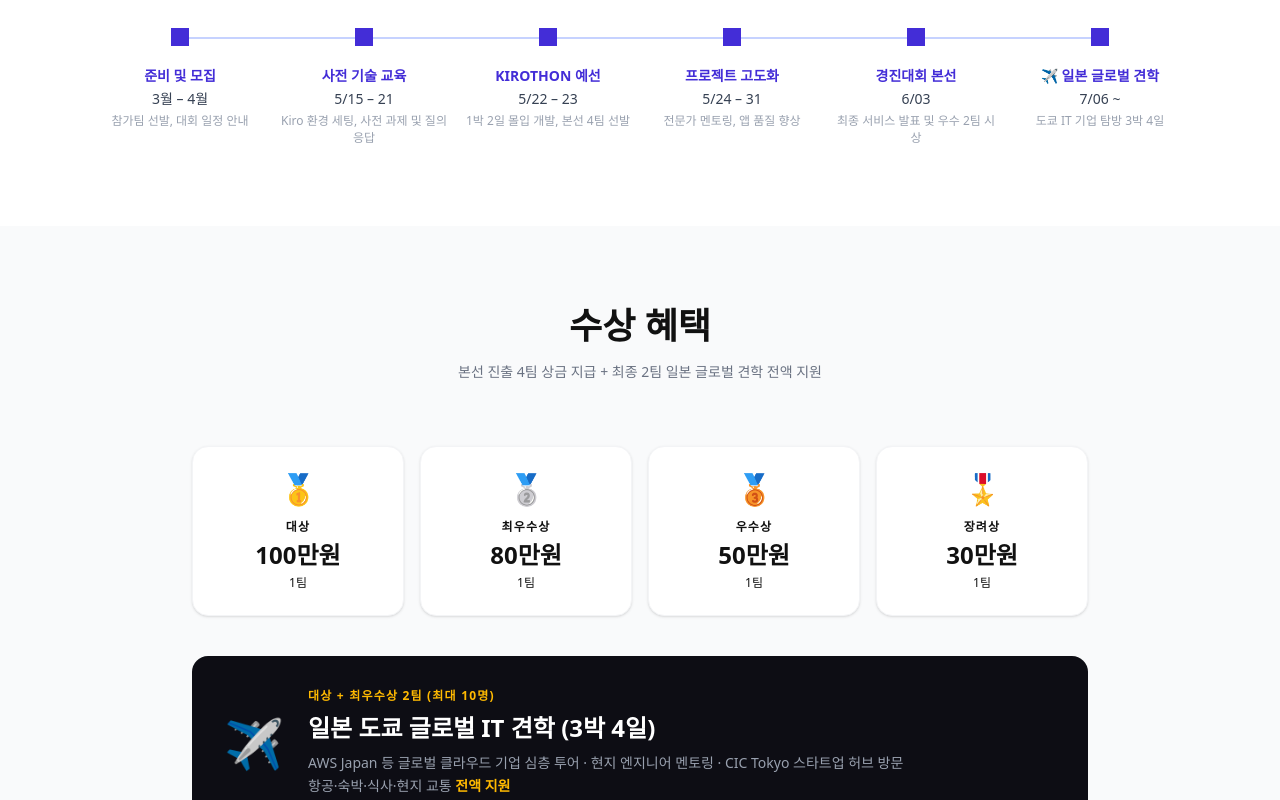
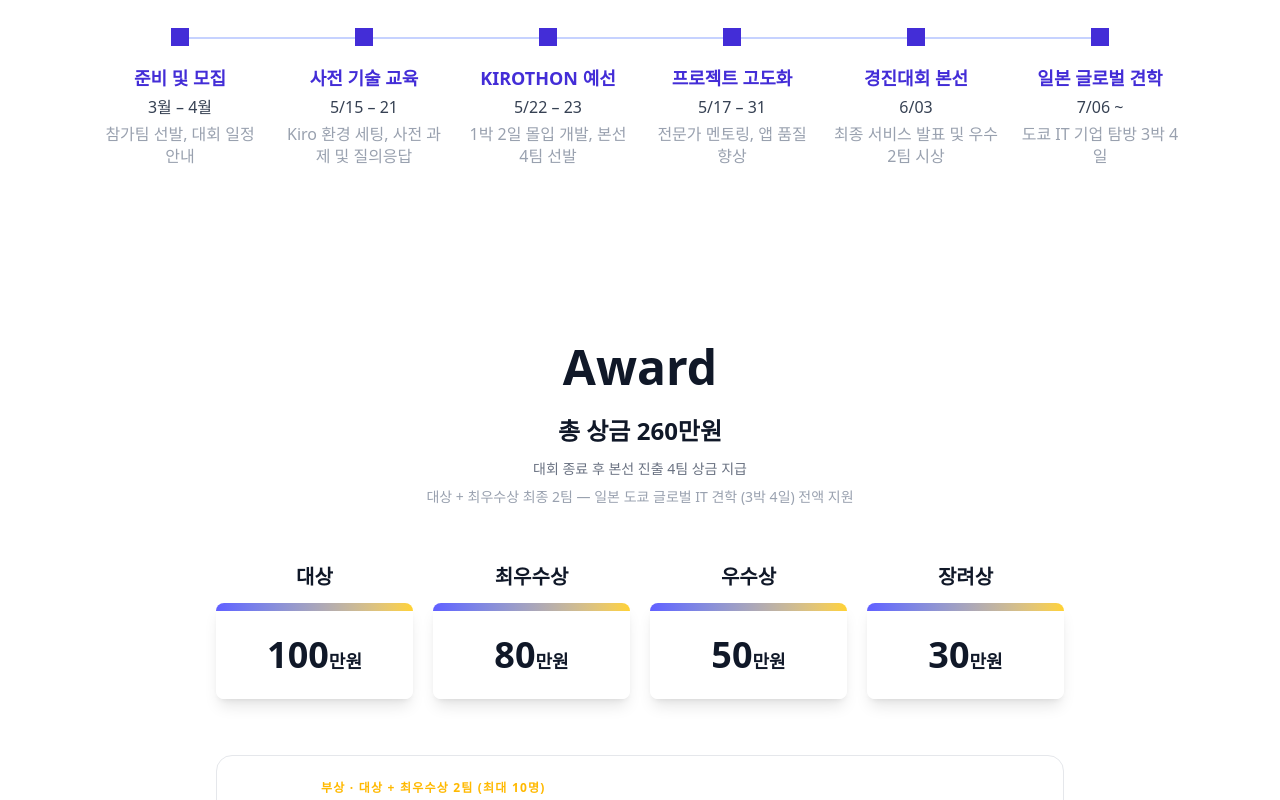
Before and after one commit to pobiq/kiro_sample, a Next.js app: page / in a window 1280 px wide. Shown: the part 1900-2700 px from the top of the page. Built offline with nearby package versions, Linux system fonts and the light colour scheme.

Commit message:
기본 폰트 Geist 폰트 -> 나눔고딕으로 변경

```diff
--- a/app/components/Judging.tsx
+++ b/app/components/Judging.tsx
@@ -54,7 +54,7 @@
         <h2 className="text-4xl font-bold mb-6">진행방식 및 심사기준</h2>
         <button
           onClick={() => setOpen(true)}
-          className="inline-block px-8 py-3.5 border-2 border-gray-800 text-gray-800 font-bold rounded-lg hover:bg-gray-800 hover:text-white transition-colors duration-200"
+          className="inline-block px-8 py-3.5 border-2 border-gray-800 text-gray-800 font-bold rounded-lg hover:bg-gray-800 cursor: pointer hover:text-white transition-colors duration-200"
         >
           진행방식 및 심사기준 보기
         </button>
--- a/app/components/Prizes.tsx
+++ b/app/components/Prizes.tsx
@@ -1,38 +1,42 @@
 const prizes = [
-  { rank: "대상", icon: "🥇", amount: "100만원", team: "1팀" },
-  { rank: "최우수상", icon: "🥈", amount: "80만원", team: "1팀" },
-  { rank: "우수상", icon: "🥉", amount: "50만원", team: "1팀" },
-  { rank: "장려상", icon: "🎖️", amount: "30만원", team: "1팀" },
+  { rank: "대상", amount: "100", unit: "만원" },
+  { rank: "최우수상", amount: "80", unit: "만원" },
+  { rank: "우수상", amount: "50", unit: "만원" },
+  { rank: "장려상", amount: "30", unit: "만원" },
 ];
 
 export default function Prizes() {
   return (
-    <section id="prizes" className="bg-gray-50 py-20">
-      <div className="max-w-6xl mx-auto px-6">
-        <h2 className="text-4xl font-bold text-center mb-4">수상 혜택</h2>
-        <p className="text-gray-500 text-center mb-16 text-sm">본선 진출 4팀 상금 지급 + 최종 2팀 일본 글로벌 견학 전액 지원</p>
+    <section id="prizes" className="bg-white text-gray-900 py-24">
+      <div className="max-w-4xl mx-auto px-6 text-center">
+        <h2 className="text-5xl font-extrabold mb-6">Award</h2>
+        <p className="text-2xl font-bold text-gray-900 mb-3">총 상금 260만원</p>
+        <p className="text-gray-500 text-sm mb-2">대회 종료 후 본선 진출 4팀 상금 지급</p>
+        <p className="text-gray-400 text-sm mb-14">대상 + 최우수상 최종 2팀 — 일본 도쿄 글로벌 IT 견학 (3박 4일) 전액 지원</p>
 
-        <div className="grid md:grid-cols-4 gap-4 max-w-4xl mx-auto mb-10">
+        <div className="grid grid-cols-2 md:grid-cols-4 gap-5">
           {prizes.map((prize) => (
-            <div
-              key={prize.rank}
-              className="rounded-2xl p-6 text-center border transition-shadow hover:shadow-lg bg-white border-gray-100 shadow-sm"
-            >
-              <div className="text-3xl mb-3">{prize.icon}</div>
-              <div className="text-xs font-semibold uppercase tracking-widest mb-1">{prize.rank}</div>
-              <div className="text-2xl font-extrabold mb-1">{prize.amount}</div>
-              <div className="text-xs">{prize.team}</div>
+            <div key={prize.rank} className="flex flex-col items-center">
+              <span className="text-black-300 text-xl font-bold mb-3">{prize.rank}</span>
+              <div className="w-full rounded-lg overflow-hidden shadow-lg">
+                {/* 그라디언트 상단 바 */}
+                <div className="h-2 bg-gradient-to-r from-indigo-500 to-amber-300" />
+                <div className="bg-white text-gray-900 py-6 px-4 text-center">
+                  <span className="text-4xl font-extrabold">{prize.amount}</span>
+                  <span className="text-lg font-bold">{prize.unit}</span>
+                </div>
+              </div>
             </div>
           ))}
         </div>
 
-        {/* Japan trip highlight */}
-        <div className="max-w-4xl mx-auto rounded-2xl bg-[#0d0d14] text-white p-8 flex flex-col md:flex-row items-center gap-6">
+        {/* 일본 견학 */}
+        <div className="mt-14 border border-gray-200 rounded-2xl p-6 flex flex-col md:flex-row items-center gap-5 text-left">
           <div className="text-5xl">✈️</div>
-          <div className="flex-1 text-center md:text-left">
-            <div className="text-amber-400 text-xs font-bold uppercase tracking-widest mb-2">대상 + 최우수상 2팀 (최대 10명)</div>
-            <h3 className="text-2xl font-extrabold mb-2">일본 도쿄 글로벌 IT 견학 (3박 4일)</h3>
-            <p className="text-gray-400 text-sm leading-relaxed">
+          <div>
+            <div className="text-amber-400 text-xs font-bold uppercase tracking-widest mb-1">부상 · 대상 + 최우수상 2팀 (최대 10명)</div>
+            <p className="text-lg font-extrabold text-gray-900 mb-1">일본 도쿄 글로벌 IT 견학 (3박 4일)</p>
+            <p className="text-gray-500 text-sm leading-relaxed">
               AWS Japan 등 글로벌 클라우드 기업 심층 투어 · 현지 엔지니어 멘토링 · CIC Tokyo 스타트업 허브 방문<br />
               항공·숙박·식사·현지 교통 <span className="text-amber-400 font-semibold">전액 지원</span>
             </p>
--- a/app/components/Timeline.tsx
+++ b/app/components/Timeline.tsx
@@ -2,9 +2,9 @@
   { period: "3월 – 4월", label: "준비 및 모집", desc: "참가팀 선발, 대회 일정 안내" },
   { period: "5/15 – 21", label: "사전 기술 교육", desc: "Kiro 환경 세팅, 사전 과제 및 질의응답" },
   { period: "5/22 – 23", label: "KIROTHON 예선", desc: "1박 2일 몰입 개발, 본선 4팀 선발" },
-  { period: "5/24 – 31", label: "프로젝트 고도화", desc: "전문가 멘토링, 앱 품질 향상" },
+  { period: "5/17 – 31", label: "프로젝트 고도화", desc: "전문가 멘토링, 앱 품질 향상" },
   { period: "6/03", label: "경진대회 본선", desc: "최종 서비스 발표 및 우수 2팀 시상" },
-  { period: "7/06 ~", label: "✈️ 일본 글로벌 견학", desc: "도쿄 IT 기업 탐방 3박 4일" },
+  { period: "7/06 ~", label: "일본 글로벌 견학", desc: "도쿄 IT 기업 탐방 3박 4일" },
 ];
 
 export default function Timeline() {
@@ -32,9 +32,9 @@
             <div className="flex justify-between">
               {timeline.map((item) => (
                 <div key={item.label} className="flex flex-col items-center text-center px-2" style={{ width: `${100 / timeline.length}%` }}>
-                  <span className="text-indigo-700 font-bold text-sm leading-snug mb-1">{item.label}</span>
-                  <span className="text-gray-700 text-sm mb-1">{item.period}</span>
-                  <span className="text-gray-400 text-xs leading-snug">{item.desc}</span>
+                  <span className="text-indigo-700 font-bold text-lg leading-snug mb-1">{item.label}</span>
+                  <span className="text-gray-700 text-base mb-1">{item.period}</span>
+                  <span className="text-gray-400 text-base leading-snug">{item.desc}</span>
                 </div>
               ))}
             </div>
--- a/app/layout.tsx
+++ b/app/layout.tsx
@@ -1,20 +1,16 @@
 import type { Metadata } from "next";
-import { Geist, Geist_Mono } from "next/font/google";
+import { Nanum_Gothic } from "next/font/google";
 import "./globals.css";
 
-const geistSans = Geist({
-  variable: "--font-geist-sans",
+const nanumGothic = Nanum_Gothic({
+  weight: ["400", "700", "800"],
   subsets: ["latin"],
-});
-
-const geistMono = Geist_Mono({
-  variable: "--font-geist-mono",
-  subsets: ["latin"],
+  variable: "--font-nanum-gothic",
 });
 
 export const metadata: Metadata = {
-  title: "Create Next App",
-  description: "Generated by create next app",
+  title: "KIROTHON",
+  description: "원주 대학 연합 AI·클라우드 경진대회",
 };
 
 export default function RootLayout({
@@ -24,10 +20,10 @@
 }>) {
   return (
     <html
-      lang="en"
-      className={`${geistSans.variable} ${geistMono.variable} h-full antialiased`}
+      lang="ko"
+      className={`${nanumGothic.variable} h-full antialiased`}
     >
-      <body className="min-h-full flex flex-col">{children}</body>
+      <body className={`min-h-full flex flex-col ${nanumGothic.className}`}>{children}</body>
     </html>
   );
 }
```
